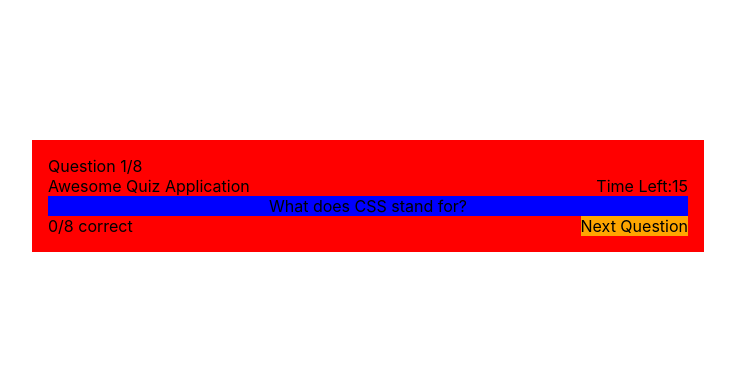
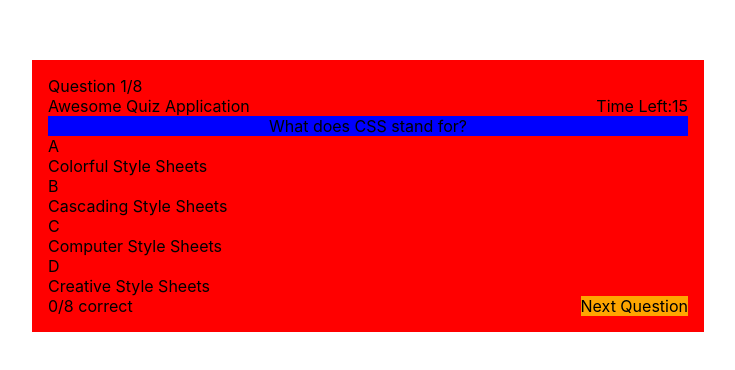
Before and after one commit to MilosDanilovic98/AmplitudoReactQuizApp, a React (Create React App) app: page / in a window 1280 px wide. Shown: the part 204-574 px from the top of the page, without its empty margins (272-1007 px from the left). Built offline with nearby package versions, Linux system fonts and the light colour scheme.

Commit message:
Set up the answers component

```diff
--- a/src/components/answer/answer.jsx
+++ b/src/components/answer/answer.jsx
@@ -1,7 +1,25 @@
 import React from "react";
 
-const Answer = () => {
-  return <div>Answer</div>;
+const Answer = ({
+  answerText,
+  index,
+  onSelectAnswer,
+  currentAnswer,
+  correctAnswer,
+}) => {
+  const letterMapping = ["A", "B", "C", "D"];
+  const isCorrectAnswer = currentAnswer && answerText === correctAnswer;
+  const isWrongAnswer =
+    currentAnswer === answerText && currentAnswer !== correctAnswer;
+  const correctAnswerClass = isCorrectAnswer ? "correct-answer" : "";
+  const wrongAnswerClass = isWrongAnswer ? "wrong-answer" : "";
+  const disabledClass = currentAnswer ? "disabled-answer" : "";
+  return (
+    <div className={"answer"} onClick={() => onSelectAnswer(answerText)}>
+      <div className="answer-letter">{letterMapping[index]}</div>
+      <div className="answer-text">{answerText}</div>
+    </div>
+  );
 };
 
 export default Answer;
--- a/src/components/question/question.jsx
+++ b/src/components/question/question.jsx
@@ -1,10 +1,27 @@
 import { useContext } from "react";
 import { QuizContext } from "../../context/quizContext";
+import Answer from "../answer/answer";
 import "./question.css";
 const Question = () => {
   const [quizState, dispatch] = useContext(QuizContext);
   const currentQuestion = quizState.questions[quizState.currentQuestionIndex];
-  return <div className="questionText">{currentQuestion.question}</div>;
+  return (
+    <div>
+      <div className="questionText">{currentQuestion.question}</div>
+      <div className="answers">
+        {quizState.answers.map((answer, index) => (
+          <Answer
+            answerText={answer}
+            key={index}
+            index={index}
+            onSelectAnswer={(answerText) =>
+              dispatch({ type: "SELECT_ANSWER", payload: answerText })
+            }
+          ></Answer>
+        ))}
+      </div>
+    </div>
+  );
 };
 
 export default Question;
--- a/src/components/quizBoxComponent/quizBox.jsx
+++ b/src/components/quizBoxComponent/quizBox.jsx
@@ -5,7 +5,8 @@ import "./quizBox.css";
 
 const Quizbox = ({}) => {
   const [quizState, dispatch] = useContext(QuizContext);
-  const score = quizState.correctAnswerCount + "/" + quizState.questions.length;
+  const score =
+    quizState.correctAnswersCount + "/" + quizState.questions.length;
   console.log(quizState);
   return (
     <div className="quiz_box">
--- a/src/context/quizContext.jsx
+++ b/src/context/quizContext.jsx
@@ -6,12 +6,26 @@ const initialState = {
   questions,
   currentQuestionIndex: 0,
   showResults: false,
-  correctAnswerCount: 0,
+  correctAnswersCount: 0,
   answers: shuffleAnswers(questions[0]),
+  currentAnswer: "",
 };
 
 const reducer = (state, action) => {
   switch (action.type) {
+    case "SELECT_ANSWER": {
+      const correctAnswersCount =
+        action.payload ===
+        state.questions[state.currentQuestionIndex].correctAnswer
+          ? state.correctAnswersCount + 1
+          : state.correctAnswersCount;
+
+      return {
+        ...state,
+        currentAnswer: action.payload,
+        correctAnswersCount,
+      };
+    }
     case "NEXT_QUESTION": {
       const showResults =
         state.currentQuestionIndex === state.questions.length - 1;
```
